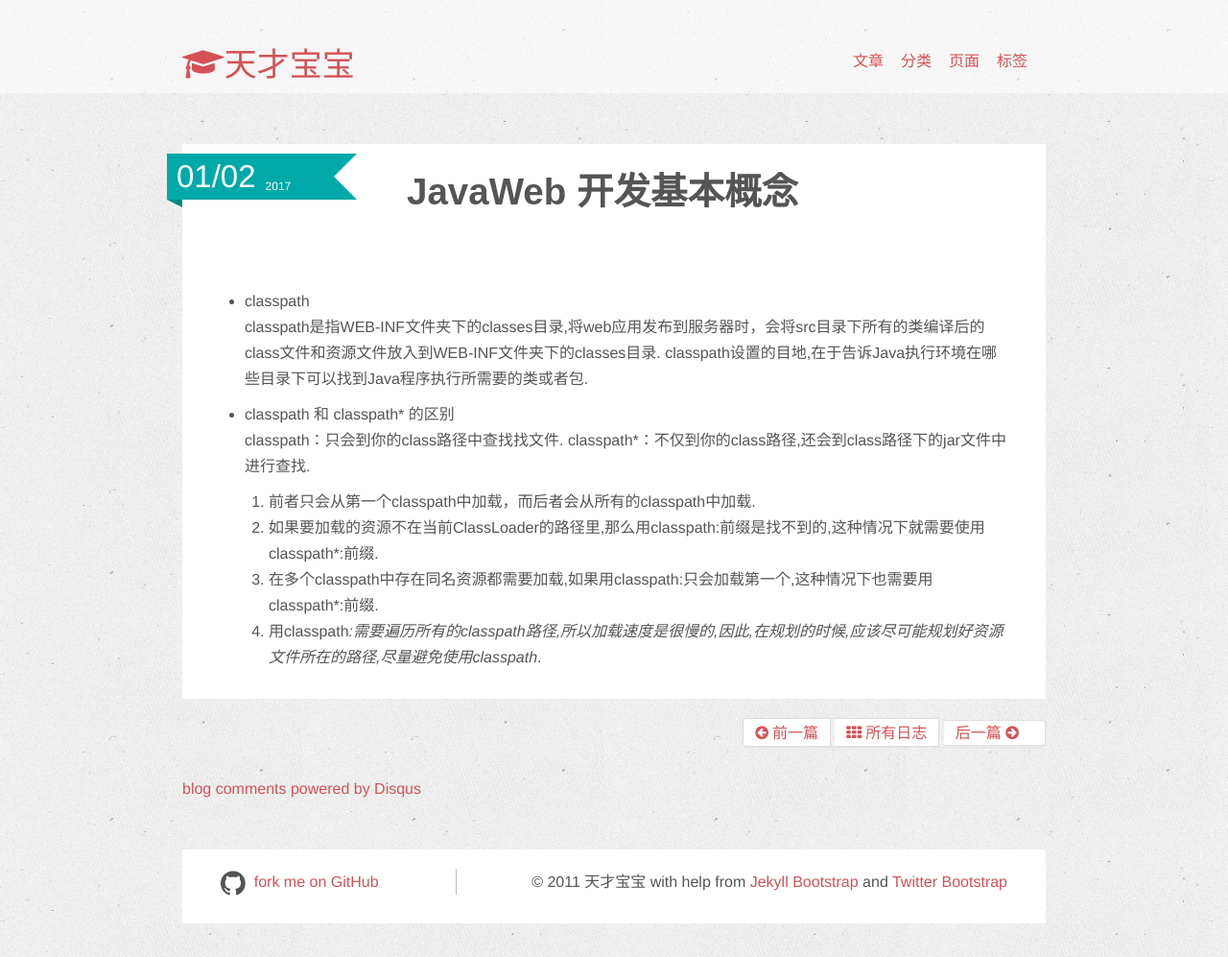
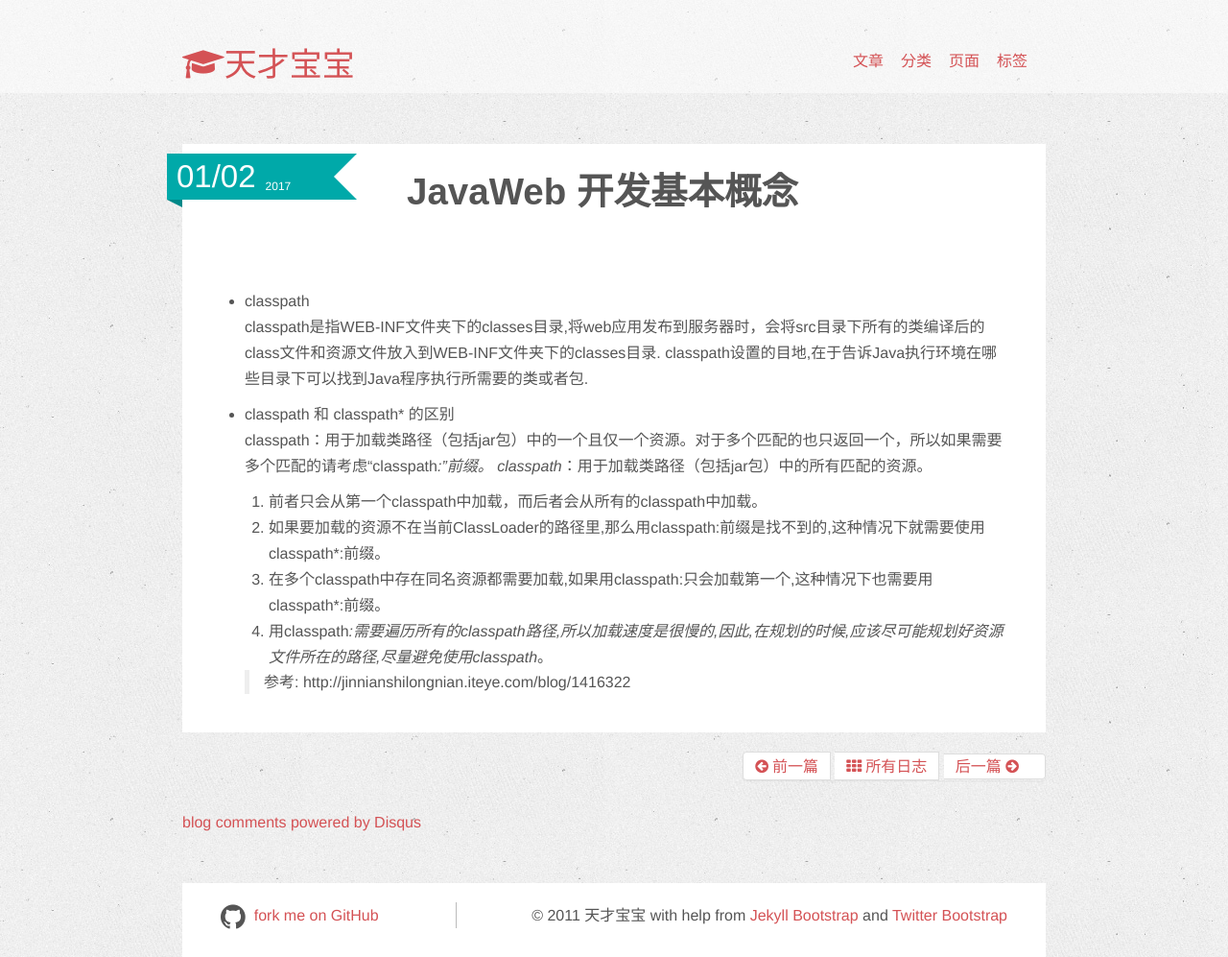
Before and after one commit to wanlp10/wuchao.github.io, a Jekyll site: the page built from _posts/java/2017-01-02-JavaWeb开发基本概念.md, in a window 1280 px wide. Shown: the whole page at 96% size. Built offline with Jekyll 4.4.1, drawn with Linux system fonts in a browser that asks for light colours; nearby versions of some CDN libraries; comment, search, counter and statistics services are not loaded; before the commit the page ends 962 px from its top, so only the background shows below that.

Commit message:
initial commit.

```diff
--- a/_posts/java/2017-01-02-JavaWeb开发基本概念.md
+++ b/_posts/java/2017-01-02-JavaWeb开发基本概念.md
@@ -14,9 +14,11 @@ classpath是指WEB-INF文件夹下的classes目录,将web应用发布到服务
 classpath设置的目地,在于告诉Java执行环境在哪些目录下可以找到Java程序执行所需要的类或者包.
 
 - classpath 和 classpath* 的区别
-classpath：只会到你的class路径中查找找文件.
-classpath*：不仅到你的class路径,还会到class路径下的jar文件中进行查找.
-    1. 前者只会从第一个classpath中加载，而后者会从所有的classpath中加载.
-    2. 如果要加载的资源不在当前ClassLoader的路径里,那么用classpath:前缀是找不到的,这种情况下就需要使用classpath*:前缀.
-    3. 在多个classpath中存在同名资源都需要加载,如果用classpath:只会加载第一个,这种情况下也需要用classpath*:前缀.
-    4. 用classpath*:需要遍历所有的classpath路径,所以加载速度是很慢的,因此,在规划的时候,应该尽可能规划好资源文件所在的路径,尽量避免使用classpath*.
+classpath：用于加载类路径（包括jar包）中的一个且仅一个资源。对于多个匹配的也只返回一个，所以如果需要多个匹配的请考虑“classpath*:”前缀。
+classpath*：用于加载类路径（包括jar包）中的所有匹配的资源。
+    1. 前者只会从第一个classpath中加载，而后者会从所有的classpath中加载。
+    2. 如果要加载的资源不在当前ClassLoader的路径里,那么用classpath:前缀是找不到的,这种情况下就需要使用classpath*:前缀。
+    3. 在多个classpath中存在同名资源都需要加载,如果用classpath:只会加载第一个,这种情况下也需要用classpath*:前缀。
+    4. 用classpath*:需要遍历所有的classpath路径,所以加载速度是很慢的,因此,在规划的时候,应该尽可能规划好资源文件所在的路径,尽量避免使用classpath*。
+
+    >参考: http://jinnianshilongnian.iteye.com/blog/1416322
```
